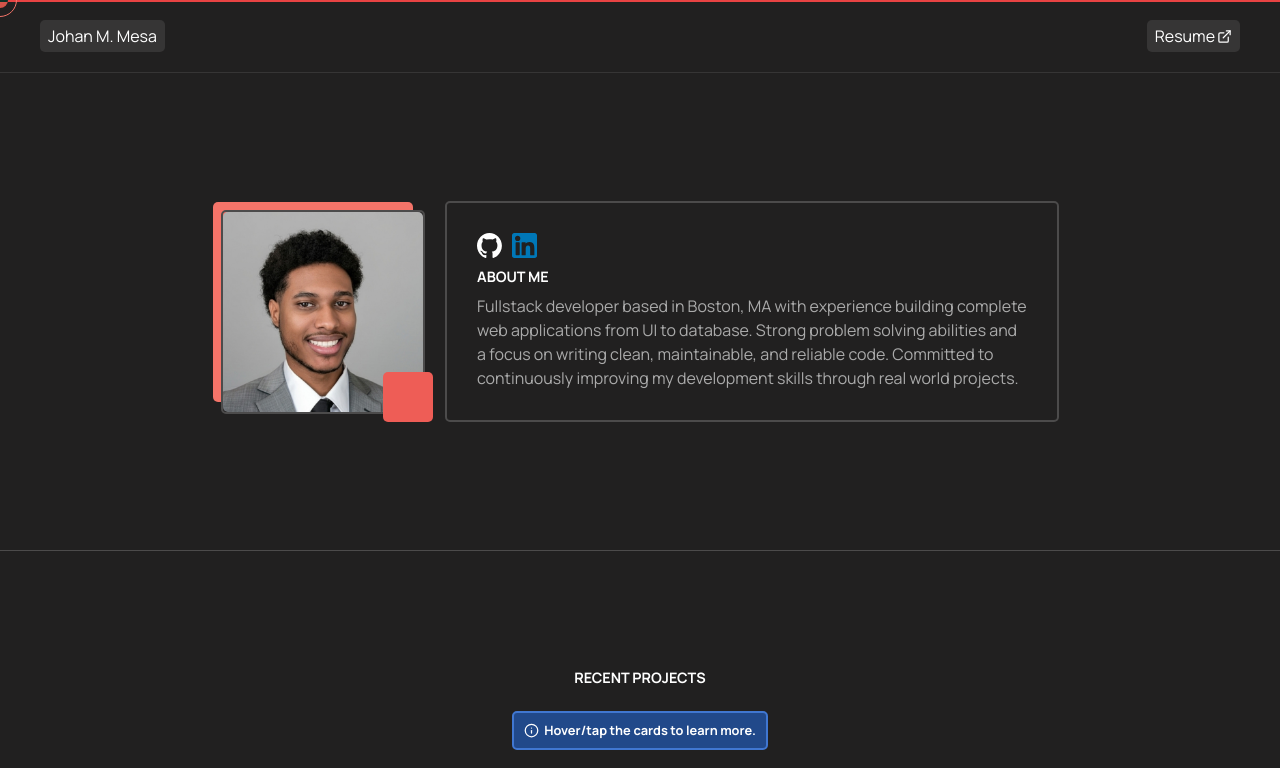
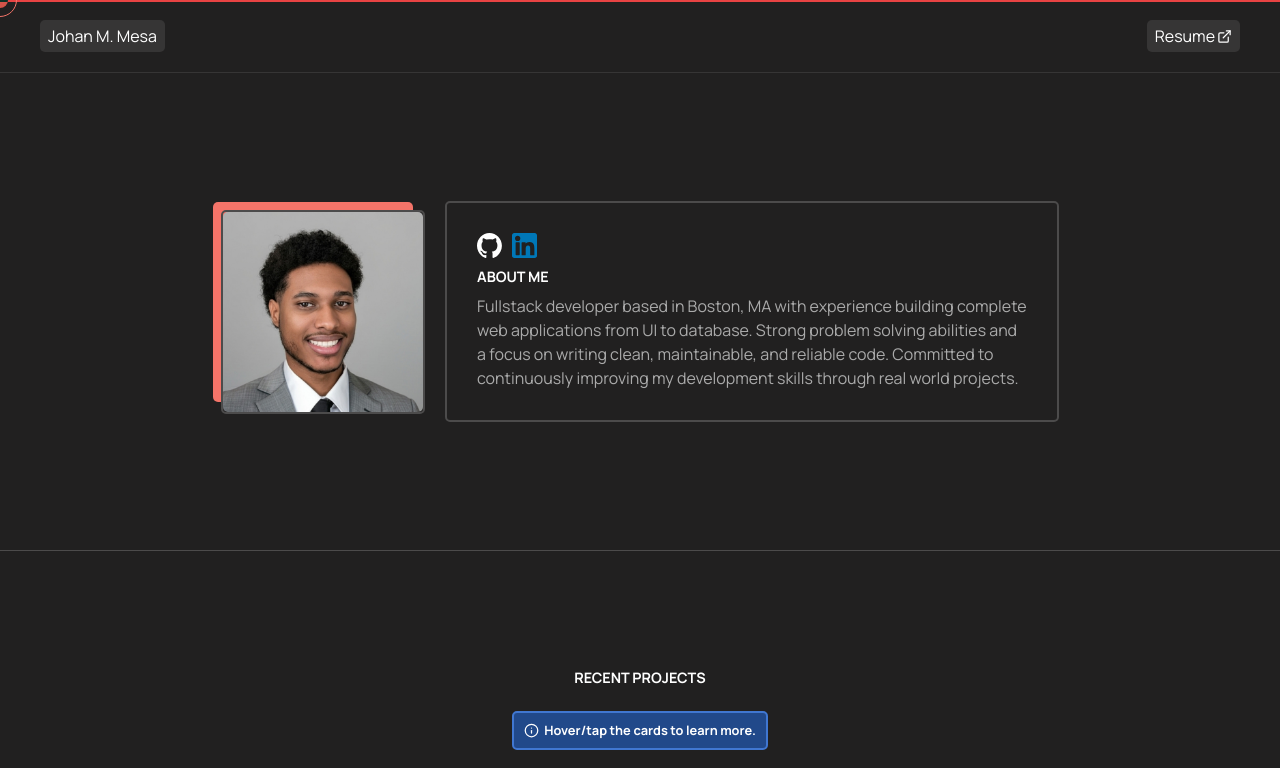
Before and after one commit to GravityCodes/portfolio, a React (Vite) app: page / in a window 1280 px wide. Shown: the top 768 px of the page. Built offline with nearby package versions, Linux system fonts and the light colour scheme; grey boxes are pictures that could not be loaded.

Commit message:
feat: hide custom cursor on touch screens

```diff
--- a/src/App.tsx
+++ b/src/App.tsx
@@ -9,6 +9,7 @@ function App() {
   const dotRef = useRef<HTMLDivElement>(null);
   const outerDotRef = useRef<HTMLDivElement>(null);
   const viewportPos = useRef({ x: 0, y: 0 });
+  const [isTouch, setIsTouch] = useState(false);
 
   // Motion
   const { scrollYProgress } = useScroll();
@@ -39,9 +40,19 @@ function App() {
     window.addEventListener("pointermove", handlePointerMove);
     window.addEventListener("scroll", handleScroll);
 
+    //Check for touch screen
+    const check = () => {
+      setIsTouch(window.matchMedia("(pointer: coarse)").matches);
+    }
+
+    check();
+
+    window.addEventListener("resize", check);
+
     return () => {
       window.removeEventListener("pointermove", handlePointerMove);
       window.removeEventListener("scroll", handleScroll);
+      window.addEventListener("resize", check);
     };
   }, []);
 
@@ -73,8 +84,10 @@ function App() {
           zIndex: 4,
         }}
       />
-      <div className={styles.cursor} ref={dotRef}></div>
-      <div className={styles.outerCursor} ref={outerDotRef}></div>
+      {!isTouch && <>
+        <div className={styles.cursor} ref={dotRef}></div>
+        <div className={styles.outerCursor} ref={outerDotRef}></div>
+      </>}
       <nav className={styles.nav}>
         <div className={styles.navContent}>
           <motion.a
@@ -121,7 +134,6 @@ function App() {
               src="/profile_Picture.jpg"
               alt="Picture of Johan Mesa"
             />
-            <div className={styles.frontBox}></div>
           </motion.div>
           <motion.div
             initial={{ opacity: 0, translateX: 100 }}
--- a/src/app.module.css
+++ b/src/app.module.css
@@ -150,30 +150,10 @@
     box-shadow 3s;
 }
 
-.frontBox {
-  position: absolute;
-  height: 50px;
-  width: 50px;
-  background-color: var(--clr-primary-a10);
-  z-index: 1;
-  border-radius: var(--border-radius);
-  right: -10px;
-  bottom: -10px;
-  transition:
-    transform 0.5s ease-in-out,
-    border-radius 0.5s ease-in-out,
-    width 0.5s ease-in-out;
-}
-
 .imageContainer:hover > .backBox,
 .imageContainer:active > .backBox {
   transform: translate(0, 0);
   box-shadow: 0px 0px 30px var(--clr-primary-a20);
-}
-
-.imageContainer:hover > .frontBox {
-  border-radius: 40px;
-  transform: scale(0.4);
 }
 
 .summary {
```
